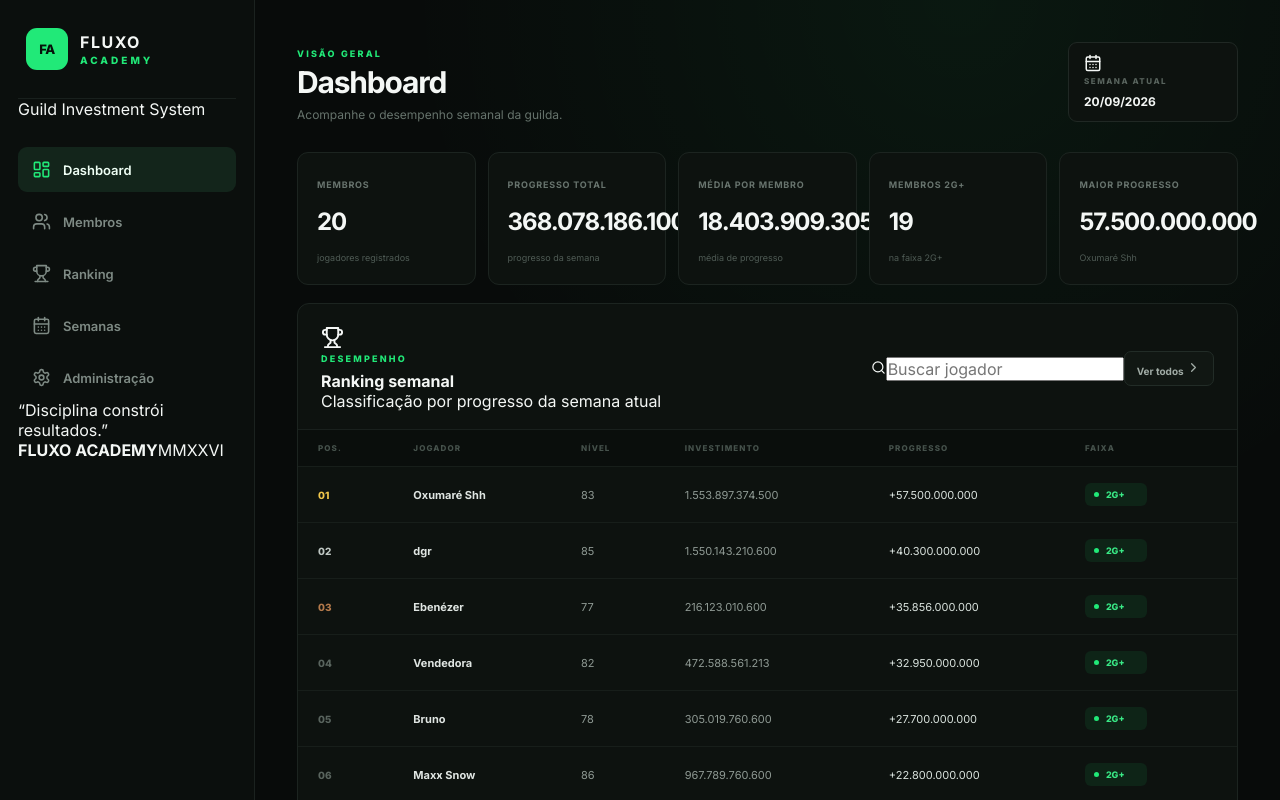
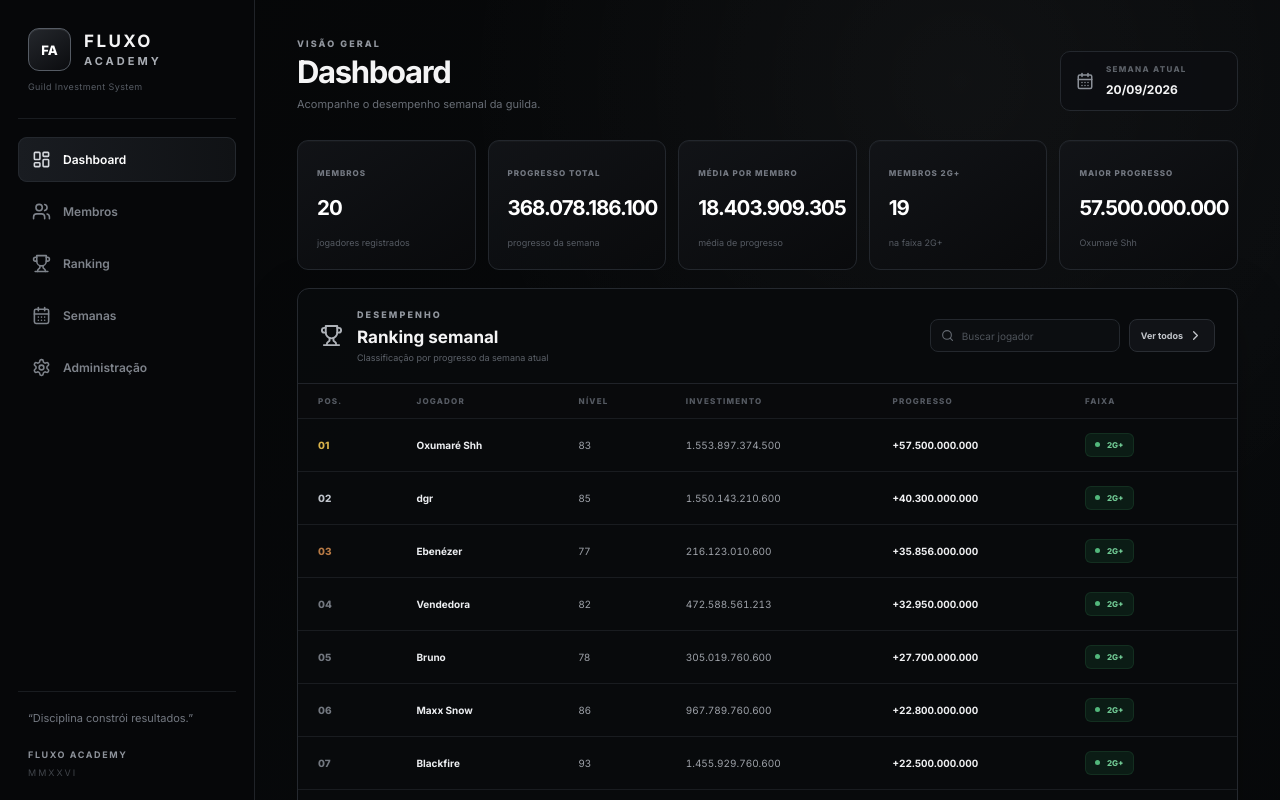
Before and after one commit to guilhermealvesribeirodossantos-afk/fluxo-academy, a React (Vite) app: page / in a window 1280 px wide. Shown: the top 800 px of the page. Built offline with nearby package versions, Linux system fonts and the light colour scheme.

Commit message:
Update index.css

```diff
--- a/src/index.css
+++ b/src/index.css
@@ -1,513 +1,30 @@
 @import url("https://fonts.googleapis.com/css2?family=Inter:wght@400;500;600;700;800&display=swap");
 
-* {
-  margin: 0;
-  padding: 0;
-  box-sizing: border-box;
-}
-
-:root {
-  font-family: "Inter", sans-serif;
-  color: #f4f7f5;
-  background: #080b0a;
-  font-synthesis: none;
-  text-rendering: optimizeLegibility;
-}
-
-body {
-  min-width: 320px;
-  min-height: 100vh;
-  background:
-    radial-gradient(circle at 75% 0%, rgba(42, 255, 128, 0.055), transparent 28%),
-    #080b0a;
-}
-
-button,
-input,
-select {
-  font: inherit;
-}
-
-button {
-  border: 0;
-}
-
-.app {
-  min-height: 100vh;
-  display: flex;
-}
-
-/* SIDEBAR */
-
-.sidebar {
-  position: fixed;
-  inset: 0 auto 0 0;
-  width: 255px;
-  display: flex;
-  flex-direction: column;
-  padding: 28px 18px 22px;
-  background: #0b0f0d;
-  border-right: 1px solid #1b221f;
-}
-
-.brand {
-  display: flex;
-  align-items: center;
-  gap: 12px;
-  padding: 0 8px 28px;
-  border-bottom: 1px solid #19201d;
-}
-
-.brand-mark {
-  width: 42px;
-  height: 42px;
-  display: grid;
-  place-items: center;
-  border-radius: 11px;
-  background: #21e978;
-  color: #06100a;
-  font-size: 13px;
-  font-weight: 900;
-  letter-spacing: -0.5px;
-}
-
-.brand div:last-child {
-  display: flex;
-  flex-direction: column;
-}
-
-.brand strong {
-  font-size: 16px;
-  letter-spacing: 1.5px;
-}
-
-.brand span {
-  margin-top: 2px;
-  color: #21e978;
-  font-size: 10px;
-  font-weight: 800;
-  letter-spacing: 3px;
-}
-
-.menu {
-  display: flex;
-  flex-direction: column;
-  gap: 7px;
-  margin-top: 28px;
-}
-
-.menu-item {
-  width: 100%;
-  display: flex;
-  align-items: center;
-  gap: 12px;
-  padding: 13px 14px;
-  border-radius: 9px;
-  color: #7e8a84;
-  background: transparent;
-  cursor: pointer;
-  text-align: left;
-  font-size: 13px;
-  font-weight: 600;
-  transition: 0.2s ease;
-}
-
-.menu-item:hover {
-  color: #dfe7e3;
-  background: #111713;
-}
-
-.menu-item.active {
-  color: #effff5;
-  background: #13251b;
-}
-
-.menu-item.active svg {
-  color: #21e978;
-}
-
-.sidebar-footer {
-  margin-top: auto;
-  padding: 18px 10px 0;
-  border-top: 1px solid #19201d;
-  display: flex;
-  flex-direction: column;
-  gap: 4px;
-}
-
-.sidebar-footer span {
-  color: #9ca8a2;
-  font-size: 10px;
-  font-weight: 800;
-  letter-spacing: 1px;
-}
-
-.sidebar-footer small {
-  color: #4d5953;
-  font-size: 9px;
-}
-
-/* CONTEÚDO */
-
-.content {
-  width: calc(100% - 255px);
-  margin-left: 255px;
-  padding: 42px 42px 55px;
-}
-
-.topbar {
-  display: flex;
-  align-items: flex-end;
-  justify-content: space-between;
-  gap: 25px;
-  margin-bottom: 30px;
-}
-
-.eyebrow {
-  margin-bottom: 7px;
-  color: #21e978;
-  font-size: 9px;
-  font-weight: 800;
-  letter-spacing: 2.2px;
-}
-
-.topbar h1 {
-  font-size: 30px;
-  line-height: 1.1;
-  letter-spacing: -1.2px;
-}
-
-.subtitle {
-  margin-top: 8px;
-  color: #66736c;
-  font-size: 12px;
-}
-
-.week-selector {
-  min-width: 170px;
-  padding: 11px 15px;
-  border: 1px solid #202824;
-  border-radius: 9px;
-  background: #0d120f;
-}
-
-.week-selector span {
-  display: block;
-  margin-bottom: 4px;
-  color: #58635d;
-  font-size: 8px;
-  font-weight: 800;
-  letter-spacing: 1.5px;
-}
-
-.week-selector strong {
-  font-size: 12px;
-}
-
-/* CARDS */
-
-.stats {
-  display: grid;
-  grid-template-columns: repeat(5, minmax(145px, 1fr));
-  gap: 12px;
-  margin-bottom: 18px;
-}
-
-.stat-card {
-  min-height: 124px;
-  padding: 19px;
-  border: 1px solid #1c2420;
-  border-radius: 11px;
-  background: #0d120f;
-}
-
-.stat-card > span {
-  color: #68746e;
-  font-size: 9px;
-  font-weight: 700;
-  text-transform: uppercase;
-  letter-spacing: 0.8px;
-}
-
-.stat-card > strong {
-  display: block;
-  margin: 15px 0 9px;
-  font-size: 24px;
-  letter-spacing: -1px;
-}
-
-.stat-card small {
-  color: #4f5b55;
-  font-size: 9px;
-}
-
-.stat-card .positive {
-  display: flex;
-  align-items: center;
-  gap: 5px;
-  color: #21e978;
-}
-
-.stat-card.highlight {
-  border-color: rgba(33, 233, 120, 0.25);
-  background:
-    linear-gradient(135deg, rgba(33, 233, 120, 0.06), transparent),
-    #0d120f;
-}
-
-/* PAINEL */
-
-.panel {
-  overflow: hidden;
-  border: 1px solid #1c2420;
-  border-radius: 12px;
-  background: #0d120f;
-}
-
-.panel-header {
-  display: flex;
-  align-items: center;
-  justify-content: space-between;
-  padding: 22px 23px 18px;
-  border-bottom: 1px solid #19201d;
-}
-
-.panel-header h2 {
-  font-size: 16px;
-}
-
-.view-all {
-  padding: 8px 12px;
-  border: 1px solid #222c27;
-  border-radius: 7px;
-  background: #111713;
-  color: #a0aba5;
-  cursor: pointer;
-  font-size: 10px;
-  font-weight: 700;
-}
-
-.view-all:hover {
-  color: #21e978;
-  border-color: #2a5b40;
-}
-
-.table-wrapper {
-  overflow-x: auto;
-}
-
-table {
-  width: 100%;
-  border-collapse: collapse;
-  min-width: 760px;
-}
-
-th {
-  padding: 13px 20px;
-  color: #46524c;
-  background: #0a0e0c;
-  text-align: left;
-  font-size: 8px;
-  font-weight: 800;
-  letter-spacing: 1.1px;
-}
-
-td {
-  padding: 16px 20px;
-  border-top: 1px solid #171e1a;
-  color: #8e9993;
-  font-size: 11px;
-}
-
-tbody tr {
-  transition: 0.15s ease;
-}
-
-tbody tr:hover {
-  background: #101612;
-}
-
-.position {
-  color: #59645e;
-  font-size: 10px;
-  font-weight: 800;
-}
-
-.position-1 {
-  color: #f0c64b;
-}
-
-.position-2 {
-  color: #bec6c2;
-}
-
-.position-3 {
-  color: #b47a4b;
-}
-
-.player-name {
-  color: #dfe5e2;
-  font-size: 11px;
-}
-
-.progress-value {
-  color: #d9e2dd;
-}
-
-.badge {
-  display: inline-flex;
-  align-items: center;
-  gap: 7px;
-  min-width: 62px;
-  padding: 6px 9px;
-  border-radius: 6px;
-  font-size: 9px;
-  font-weight: 800;
-}
-
-.badge i {
-  width: 5px;
-  height: 5px;
-  border-radius: 50%;
-}
-
-.badge.green {
-  color: #39e986;
-  background: rgba(33, 233, 120, 0.08);
-}
-
-.badge.green i {
-  background: #21e978;
-}
-
-/* FAIXAS */
-
-.ranges {
-  display: grid;
-  grid-template-columns: repeat(4, 1fr);
-  gap: 10px;
-  margin-top: 14px;
-}
-
-.range-card {
-  display: flex;
-  align-items: center;
-  gap: 11px;
-  padding: 14px 15px;
-  border: 1px solid #1b231f;
-  border-radius: 9px;
-  background: #0c110e;
-}
-
-.range-card > span {
-  width: 4px;
-  height: 30px;
-  border-radius: 10px;
-}
-
-.range-card div {
-  display: flex;
-  flex-direction: column;
-  gap: 3px;
-}
-
-.range-card strong {
-  color: #aeb8b3;
-  font-size: 10px;
-}
-
-.range-card small {
-  color: #4f5a55;
-  font-size: 8px;
-}
-
-.range-card.red > span {
-  background: #ef4444;
-}
-
-.range-card.orange > span {
-  background: #f97316;
-}
-
-.range-card.yellow > span {
-  background: #eab308;
-}
-
-.range-card.green > span {
-  background: #22c55e;
-}
-
-/* RESPONSIVO */
-
-@media (max-width: 1150px) {
-  .stats {
-    grid-template-columns: repeat(3, 1fr);
-  }
-
-  .ranges {
-    grid-template-columns: repeat(2, 1fr);
-  }
-}
-
-@media (max-width: 800px) {
-  .sidebar {
-    position: static;
-    width: 100%;
-    min-height: auto;
-  }
-
-  .app {
-    display: block;
-  }
-
-  .sidebar-footer {
-    display: none;
-  }
-
-  .menu {
-    display: grid;
-    grid-template-columns: repeat(2, 1fr);
-  }
-
-  .content {
-    width: 100%;
-    margin-left: 0;
-    padding: 25px 16px 40px;
-  }
-
-  .topbar {
-    align-items: stretch;
-    flex-direction: column;
-  }
-
-  .week-selector {
-    width: 100%;
-  }
-
-  .stats {
-    grid-template-columns: repeat(2, 1fr);
-  }
-}
-
-@media (max-width: 520px) {
-  .stats,
-  .ranges {
-    grid-template-columns: 1fr;
-  }
-
-  .menu {
-    grid-template-columns: 1fr 1fr;
-  }
-
-  .brand {
-    padding-bottom: 20px;
-  }
-
-  .sidebar {
-    padding: 20px 14px;
-  }
-
-  .stat-card {
-    min-height: 105px;
-  }
-}
+*{margin:0;padding:0;box-sizing:border-box}
+:root{font-family:"Inter",Arial,sans-serif;color:#f4f4f5;background:#050607;font-synthesis:none;text-rendering:optimizeLegibility}
+body{min-width:320px;min-height:100vh;background:#050607}
+button,input{font:inherit}button{border:0}
+.app{min-height:100vh;display:flex;background:radial-gradient(circle at 75% 5%,rgba(255,255,255,.035),transparent 28%),linear-gradient(135deg,#050607 0%,#090b0d 55%,#050607 100%)}
+.sidebar{position:fixed;inset:0 auto 0 0;width:255px;display:flex;flex-direction:column;padding:28px 18px 22px;background:rgba(7,8,10,.96);border-right:1px solid #202328}
+.brand{display:flex;align-items:center;gap:13px;padding:0 10px}
+.brand-mark{width:43px;height:43px;display:grid;place-items:center;border:1px solid #555b64;border-radius:11px;background:linear-gradient(145deg,#24272c,#0b0c0f);box-shadow:inset 0 1px 0 rgba(255,255,255,.08);color:#fff;font-size:13px;font-weight:800}
+.brand-copy{display:flex;flex-direction:column;gap:3px}.brand-copy strong{font-size:17px;letter-spacing:2.4px}.brand-copy span{color:#a9adb4;font-size:11px;font-weight:700;letter-spacing:3px}
+.brand-caption{margin:10px 10px 26px;color:#555a62;font-size:9px;letter-spacing:.4px}
+.menu{display:flex;flex-direction:column;gap:7px;padding-top:18px;border-top:1px solid #191c20}
+.menu-item{width:100%;display:flex;align-items:center;gap:12px;padding:13px 14px;border-radius:9px;color:#7e838b;background:transparent;cursor:pointer;text-align:left;font-size:12px;font-weight:600;transition:.18s ease}
+.menu-item:hover{color:#e5e7eb;background:#111317}.menu-item.active{color:#fff;background:linear-gradient(90deg,#191c21,#101215);box-shadow:inset 0 0 0 1px #24282e}.menu-item.active svg{color:#d5d8dd}
+.sidebar-bottom{margin-top:auto;padding:18px 10px 0;border-top:1px solid #191c20}.sidebar-bottom p{max-width:170px;margin-bottom:22px;color:#737881;font-size:11px;line-height:1.55}.sidebar-bottom strong{display:block;color:#8d929a;font-size:9px;letter-spacing:1.6px}.sidebar-bottom span{display:block;margin-top:7px;color:#41454b;font-size:9px;letter-spacing:2px}
+.content{width:calc(100% - 255px);margin-left:255px;padding:38px 42px 24px}
+.topbar{display:flex;align-items:flex-end;justify-content:space-between;gap:24px;margin-bottom:29px}.eyebrow{margin-bottom:7px;color:#92979f;font-size:9px;font-weight:800;letter-spacing:2.1px}.topbar h1{font-size:31px;line-height:1.05;letter-spacing:-1.3px}.subtitle{margin-top:8px;color:#686d75;font-size:11px}
+.week-selector{min-width:178px;display:flex;align-items:center;gap:12px;padding:12px 15px;border:1px solid #24282e;border-radius:10px;background:rgba(12,14,17,.85)}.week-selector svg{color:#8b9098}.week-selector span{display:block;margin-bottom:4px;color:#5d6269;font-size:8px;font-weight:800;letter-spacing:1.3px}.week-selector strong{color:#f4f4f5;font-size:12px}
+.stats{display:grid;grid-template-columns:repeat(5,minmax(155px,1fr));gap:12px;margin-bottom:18px}.stat-card{min-height:128px;padding:19px;border:1px solid #23272d;border-radius:11px;background:linear-gradient(145deg,rgba(18,20,24,.92),rgba(9,10,12,.94));box-shadow:inset 0 1px 0 rgba(255,255,255,.025)}
+.stat-card>span{color:#747982;font-size:8px;font-weight:800;letter-spacing:1px}.stat-card>strong{display:block;margin:15px 0 10px;color:#fff;font-size:clamp(18px,1.6vw,24px);letter-spacing:-1px;white-space:nowrap}.stat-card small{color:#555a62;font-size:9px}
+.panel{overflow:hidden;border:1px solid #25292f;border-radius:12px;background:rgba(8,10,12,.92);box-shadow:0 18px 55px rgba(0,0,0,.22)}.panel-header{display:flex;align-items:center;justify-content:space-between;gap:20px;padding:20px 22px;border-bottom:1px solid #202329}.panel-title{display:flex;align-items:center;gap:14px}.panel-title>svg{color:#aeb2b8}.panel-title h2{font-size:17px}.panel-title span{display:block;margin-top:5px;color:#5d626a;font-size:9px}
+.panel-actions{display:flex;align-items:center;gap:9px}.search{display:flex;align-items:center;gap:8px;width:190px;padding:8px 10px;border:1px solid #24282e;border-radius:8px;background:#0c0e11;color:#656a72}.search input{width:100%;border:0;outline:0;background:transparent;color:#e5e7eb;font-size:10px}.search input::placeholder{color:#4f545b}.view-all{display:flex;align-items:center;gap:5px;padding:8px 11px;border:1px solid #292d33;border-radius:8px;background:#111317;color:#c2c5ca;cursor:pointer;font-size:9px;font-weight:700}.view-all:hover{background:#191c21;color:#fff}
+.table-wrapper{overflow-x:auto}table{width:100%;border-collapse:collapse;min-width:850px}th{padding:12px 20px;color:#555a62;background:#090a0c;text-align:left;font-size:8px;font-weight:800;letter-spacing:1.2px}td{padding:14px 20px;border-top:1px solid #191c20;color:#9da1a8;font-size:10px}tbody tr{transition:.15s ease}tbody tr:hover{background:#0f1114}.position{color:#737880;font-size:10px;font-weight:800}.position-1{color:#d8b24b}.position-2{color:#bfc4cb}.position-3{color:#b77a45}.player-name{color:#eceef1;font-size:10px}.number{font-variant-numeric:tabular-nums;white-space:nowrap}.progress-value{color:#f0f1f3;font-weight:700}
+.badge{display:inline-flex;align-items:center;gap:7px;padding:6px 9px;border:1px solid transparent;border-radius:6px;font-size:8px;font-weight:800;white-space:nowrap}.badge i{width:5px;height:5px;border-radius:50%}.badge.green{color:#70c994;background:rgba(24,97,55,.22);border-color:rgba(58,135,87,.18)}.badge.green i{background:#52b77b}.badge.yellow{color:#d7b955;background:rgba(120,91,12,.18)}.badge.yellow i{background:#caa83d}.badge.orange{color:#d99455;background:rgba(126,63,15,.2)}.badge.orange i{background:#cc7a39}.badge.red{color:#cf6c6c;background:rgba(111,31,31,.2)}.badge.red i{background:#c55555}
+.ranges{display:grid;grid-template-columns:repeat(4,1fr);gap:10px;margin-top:13px}.range-card{display:flex;align-items:center;gap:11px;padding:13px 15px;border:1px solid #20242a;border-radius:9px;background:#0a0c0e}.range-card>span{width:3px;height:28px;border-radius:10px}.range-card div{display:flex;flex-direction:column;gap:3px}.range-card strong{color:#b3b7bd;font-size:9px}.range-card small{color:#4d5259;font-size:8px}.range-card.red>span{background:#b84c4c}.range-card.orange>span{background:#c27336}.range-card.yellow>span{background:#b89c39}.range-card.green>span{background:#4fa873}
+.footer{display:flex;justify-content:space-between;gap:20px;margin-top:22px;padding-top:18px;border-top:1px solid #1b1e22;color:#50555c;font-size:9px}.footer strong{color:#7c8189;letter-spacing:1px}
+@media(max-width:1200px){.stats{grid-template-columns:repeat(3,1fr)}.panel-header{align-items:flex-start;flex-direction:column}.panel-actions{width:100%}.search{flex:1}}
+@media(max-width:820px){.app{display:block}.sidebar{position:static;width:100%;min-height:auto}.sidebar-bottom{display:none}.menu{display:grid;grid-template-columns:repeat(2,1fr)}.content{width:100%;margin-left:0;padding:25px 16px 35px}.topbar{align-items:stretch;flex-direction:column}.week-selector{width:100%}.stats{grid-template-columns:repeat(2,1fr)}.ranges{grid-template-columns:repeat(2,1fr)}}
+@media(max-width:540px){.stats,.ranges{grid-template-columns:1fr}.menu{grid-template-columns:1fr 1fr}.panel-actions{flex-direction:column;align-items:stretch}.search{width:100%}.footer{flex-direction:column}}
```
